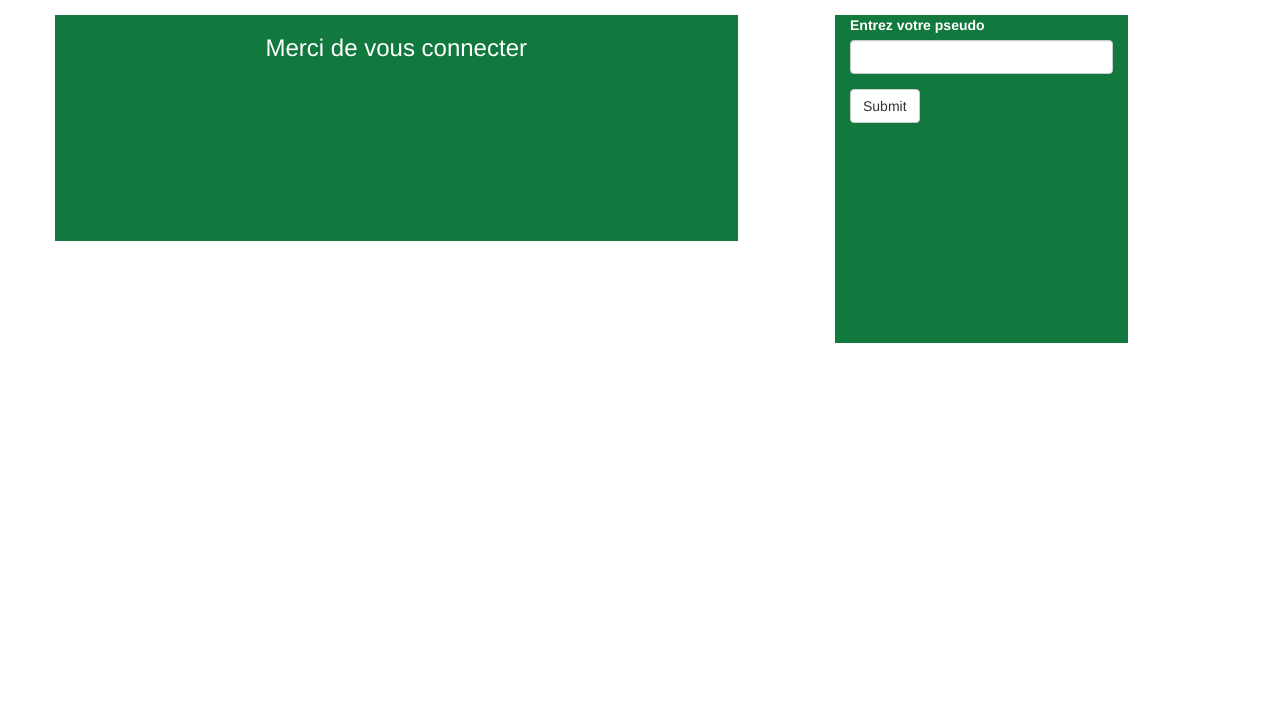
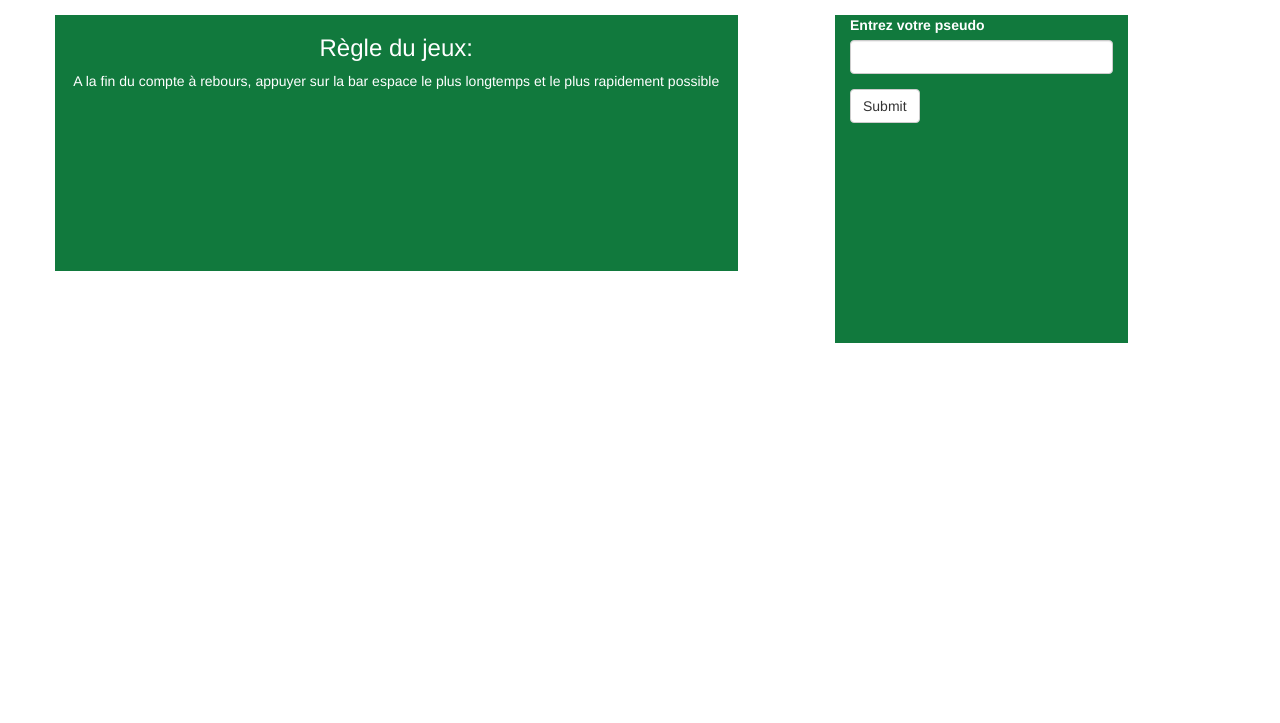
Before and after one commit to ergot/ifocop-racer, a website: page index.html in a window 1280 px wide. Shown: the part 77-800 px from the top of the page. Drawn offline with nearby package versions, Linux system fonts and the light colour scheme; no server answers.

Commit message:
message d intro

```diff
--- a/index.html
+++ b/index.html
@@ -217,7 +217,8 @@
         <div class="col-sm-7 background">
             <div id="trackInfo">
                 <div class="text-center">
-                    <h3>Merci de vous connecter</h3>
+                    <h3>Règle du jeux:</h3>
+                    <p>A la fin du compte à rebours, appuyer sur la bar espace le plus longtemps et le plus rapidement possible</p>
                 </div>
             </div>
 
```
